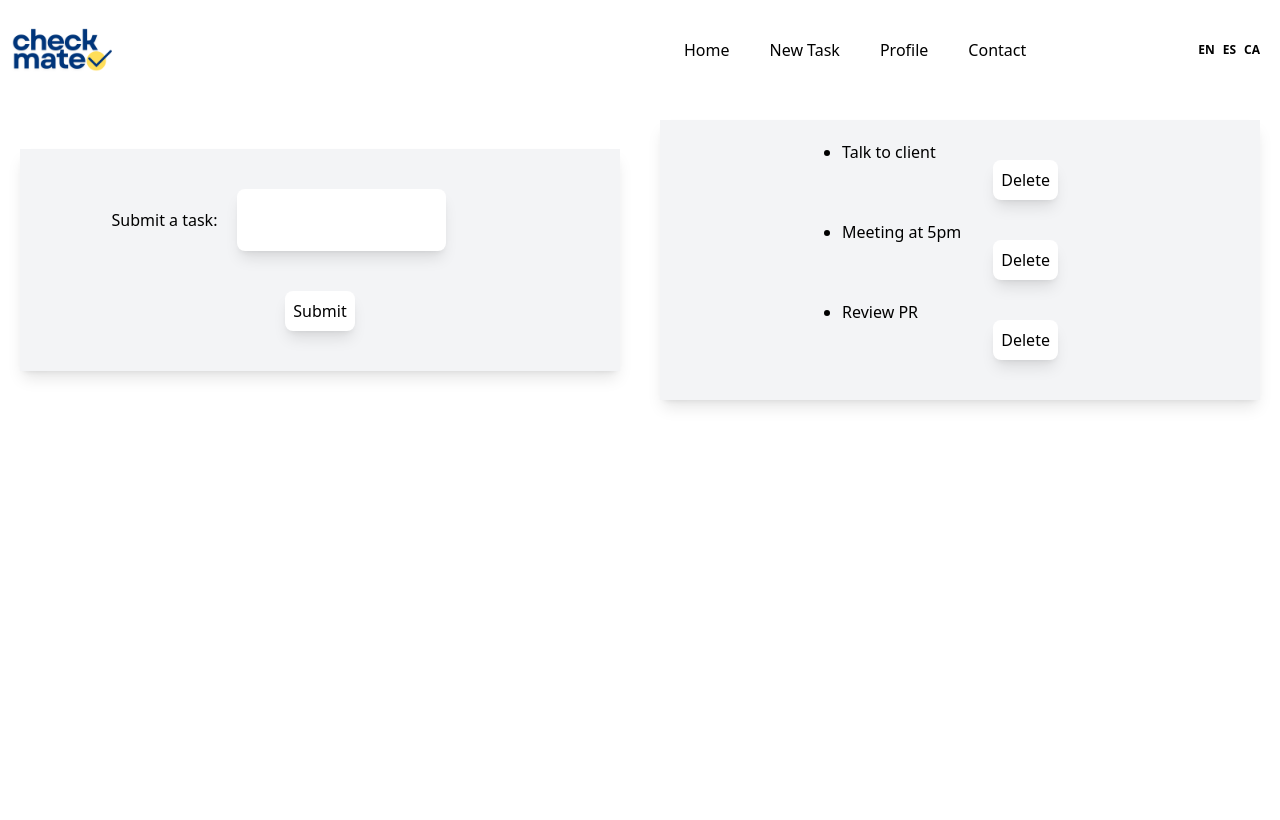
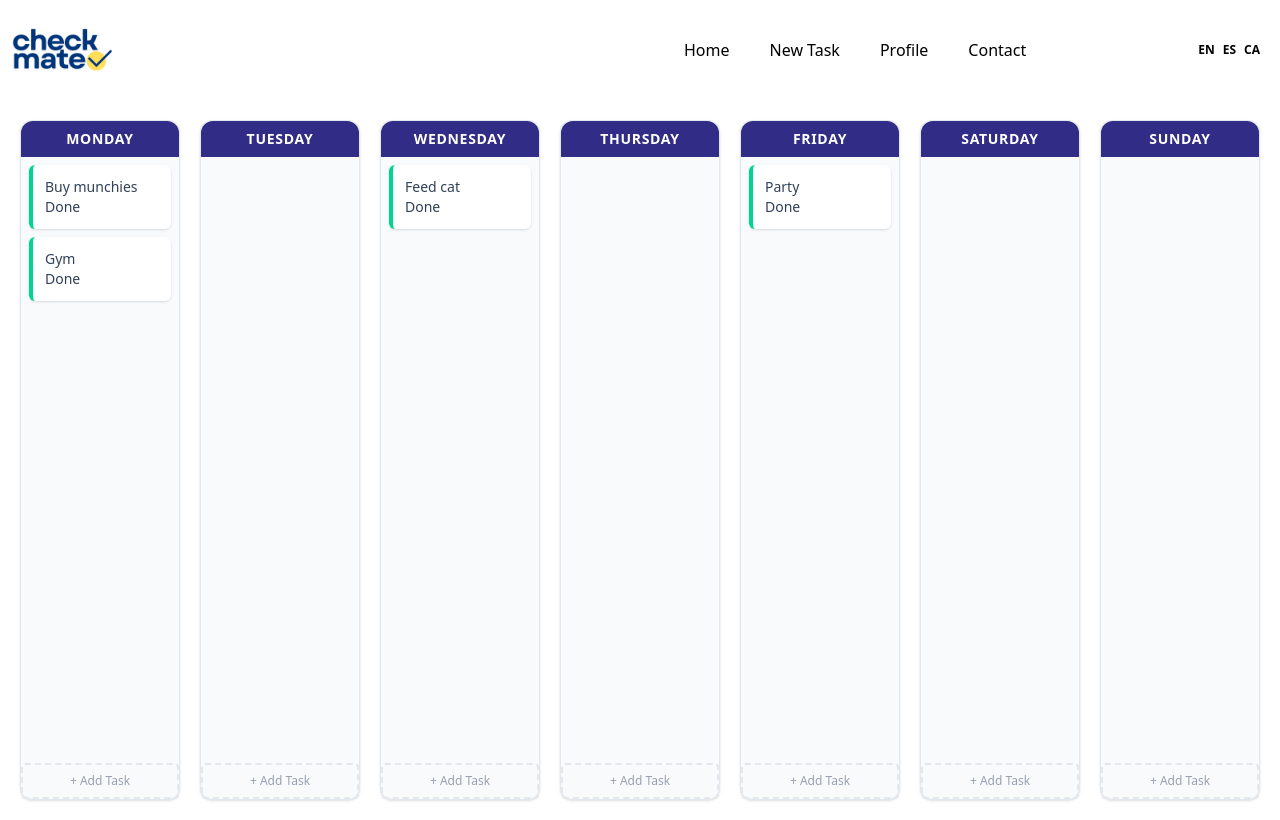
Before and after one commit to OhMyLaia/check-mate-app, a React (Vite) app in the folder frontend/: page /home in a window 1280 px wide. Built offline with nearby package versions, Linux system fonts and the light colour scheme.

Commit message:
created grid and some mock data to show tasks

```diff
--- /dev/null
+++ b/frontend/src/components/IconWrapper.tsx
@@ -0,0 +1,21 @@
+import React from 'react';
+
+interface IconWrapperProps {
+    icon: React.ReactNode;
+    children: React.ReactNode;
+    className?: string;
+}
+
+export const IconWrapper = ({ icon, children, className = "" }: IconWrapperProps) => {
+    return (
+        <div className={`flex flex-row items-center gap-3 ${className}`}>
+            {/* shrink-0 ensures the icon maintains size if text is long */}
+            <div className="shrink-0 flex items-center justify-center text-xl">
+                {icon}
+            </div>
+            <div className="w-full">
+                {children}
+            </div>
+        </div>
+    );
+};
--- a/frontend/src/pages/HomePage.tsx
+++ b/frontend/src/pages/HomePage.tsx
@@ -1,72 +1,45 @@
-import React from 'react';
-import { useState } from 'react';
+import React from 'react'
 
 function HomePage() {
-        type ListTaskType = {
-        id: string,
-        content: string
-    }
 
-    const listTask: ListTaskType[] = [
-        { id: "1", content: "Talk to client" },
-        { id: "2", content: "Meeting at 5pm" },
-        { id: "3", content: "Review PR" },
-    ]
+    const days = ["Monday", "Tuesday", "Wednesday", "Thursday", "Friday", "Saturday", "Sunday"];
 
-    const [list, setList] = useState<ListTaskType[]>(listTask);
-    const [content, setContent] = useState<string>("");
+    const dummyTasks = [
+        { day: "Monday", title: "Buy munchies" },
+        { day: "Monday", title: "Gym" },
+        { day: "Wednesday", title: "Feed cat" },
+        { day: "Friday", title: "Party" },
+    ];
 
-    const addToList = (taskContent: string) => {
-        const newId = crypto.randomUUID();
-        setList(
-            prev => [...prev, { id: newId, content: taskContent }]
-        );
-        setContent("");
-    }
-
-    const deleteFromList = (task: ListTaskType) => {
-        setList (
-            prev => prev.filter((t: ListTaskType) => t.id !== task.id)
-        );
-    }
-
-    const handleChangeInput = (newContent: string) => {
-        setContent(newContent);
-    }
 
     return (
-        <main>
-            <div className='flex flex-row justify-between items-center'>
-                <div className='flex flex-col bg-gray-100
-                shadow-lg p-5 m-5 w-full items-center'>
-                    <label> Submit a task:
-                        <input type="text"
-                            onChange={e => handleChangeInput(e.target.value)}
-                            value={content}
-                            name="contentInput"
-                            className='bg-white shadow-lg p-5 m-5 w-1/2 rounded-lg h-1/4'>
-                        </input>
-                    </label>
-                    <button type="submit"
-                    className='bg-white shadow-lg
-                    p-2 m-5 rounded-lg
-                    h-fit w-fit
-                    hover:bg-blue-200 required'
-                    onClick={() => addToList(content)}
-                    >Submit</button>
-                </div>
-                <div className='flex flex-col bg-gray-100 shadow-lg p-5 m-5 w-full items-center'>
-                    <ul className='list-disc'>
-                        {list.map((element: ListTaskType) => (
-                            <span key={element.id} className='flex flex-row justify-between gap-3'>
-                                <li>{element.content}</li>
-                                <button className='bg-white shadow-lg p-2 m-5 rounded-lg h-fit w-fit hover:bg-red-300'
-                                    onClick={() => deleteFromList(element)}
-                                >Delete</button>
-                            </span>
-                        ))}
-                    </ul>
-                </div>
+        <main className='w-full p-5 h-full'>
+            <div className='grid grid-cols-1 md:grid-cols-7 gap-5
+            h-auto md:h-[calc(100vh-120px)] items-stretch
+            w-full'>
+                {days.map((day) => (
+                    <div
+                        key={day}
+                        className="bg-slate-50 rounded-xl border border-slate-200 flex flex-col shadow-sm min-h-[200px]"
+                    >
+                        <div className="bg-indigo-900 text-white p-2 text-center font-bold rounded-t-xl uppercase text-sm tracking-wider">
+                            {day}
+                        </div>
+                        <div className="p-2 flex-1 flex flex-col gap-2 overflow-y-auto">
+                            {dummyTasks
+                                .filter(t => t.day === day)
+                                .map((task, i) => (
+                                    <div key={i} className="bg-white p-3 shadow-sm rounded-md border-l-4 border-emerald-400 text-sm text-slate-700 hover:shadow-md transition-shadow cursor-pointer">
+                                        <p>{task.title}</p>
+                                        <button>Done</button>
+                                    </div>
+                                ))}
+                        </div>
+                        <div className="text-center text-gray-400 text-xs mt-2 p-2 border-2 border-dashed border-gray-200 rounded hover:border-gray-400 hover:bg-orange-300">
+                            + Add Task
+                        </div>
+                    </div>
+                ))}
             </div>
         </main>
     )
--- /dev/null
+++ b/frontend/src/pages/TasksExampleLogicPage.tsx
@@ -0,0 +1,80 @@
+import React from 'react';
+import { useState } from 'react';
+
+function TasksExampleLogicPage() {
+    type ListTaskType = {
+        id: string,
+        content: string
+    }
+
+    const listTask: ListTaskType[] = [
+        { id: "1", content: "Talk to client" },
+        { id: "2", content: "Meeting at 5pm" },
+        { id: "3", content: "Review PR" },
+    ]
+
+    const [list, setList] = useState<ListTaskType[]>(listTask);
+    const [content, setContent] = useState<string>("");
+
+    const addToList = (taskContent: string) => {
+        const newId = crypto.randomUUID();
+        setList(
+            prev => [...prev, { id: newId, content: taskContent }]
+        );
+        setContent("");
+    }
+
+    const deleteFromList = (task: ListTaskType) => {
+        setList(
+            prev => prev.filter((t: ListTaskType) => t.id !== task.id)
+        );
+    }
+
+    const handleChangeInput = (newContent: string) => {
+        setContent(newContent);
+    }
+
+    return (
+        <main>
+            {/* I liked this style below for oppacity changes -->  */}
+            <div className="opacity-0 hover:opacity-100 text-center text-gray-400 text-xs mt-2 p-2 border-2 border-dashed border-gray-200 rounded">
+                + Add Task
+            </div>
+            {/*  */}
+            <div className='flex flex-row justify-between items-center'>
+                <div className='flex flex-col bg-gray-100
+                shadow-lg p-5 m-5 w-full items-center'>
+                    <label> Submit a task:
+                        <input type="text"
+                            onChange={e => handleChangeInput(e.target.value)}
+                            value={content}
+                            name="contentInput"
+                            className='bg-white shadow-lg p-5 m-5 w-1/2 rounded-lg h-1/4'>
+                        </input>
+                    </label>
+                    <button type="submit"
+                        className='bg-white shadow-lg
+                    p-2 m-5 rounded-lg
+                    h-fit w-fit
+                    hover:bg-blue-200 required'
+                        onClick={() => addToList(content)}
+                    >Submit</button>
+                </div>
+                <div className='flex flex-col bg-gray-100 shadow-lg p-5 m-5 w-full items-center'>
+                    <ul className='list-disc'>
+                        {list.map((element: ListTaskType) => (
+                            <span key={element.id} className='flex flex-row justify-between gap-3'>
+                                <li>{element.content}</li>
+                                <button className='bg-white shadow-lg p-2 m-5 rounded-lg h-fit w-fit hover:bg-red-300'
+                                    onClick={() => deleteFromList(element)}
+                                >Delete</button>
+                            </span>
+                        ))}
+                    </ul>
+                </div>
+            </div>
+        </main>
+    )
+}
+
+export default TasksExampleLogicPage
```
